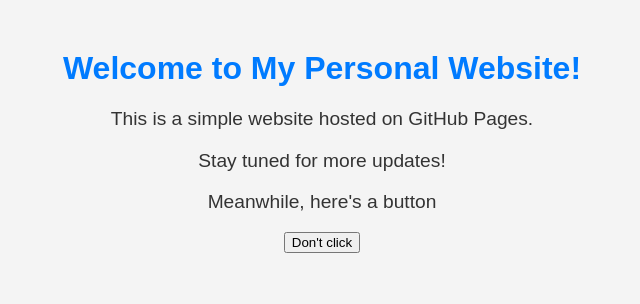
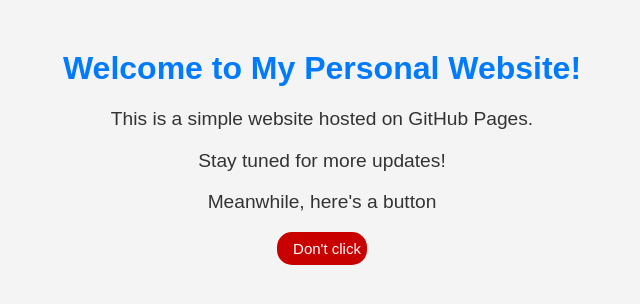
Before and after one commit to karthikvasan99/KarthikSrinivasan.github.io, a plain HTML site: page index.html in a window 1280 px wide. Shown: the whole page, without its empty margins (318-958 px from the left). Drawn offline with Linux system fonts and the light colour scheme.

Commit message:
update button

```diff
--- a/index.html
+++ b/index.html
@@ -18,6 +18,28 @@
         p {
             font-size: 1.2em;
         }
+
+        .dont-click {
+            background-color: rgb(200, 0, 0);
+            color: white;
+            border: none;
+            font-size: 15px;
+            cursor: pointer;
+            paddint-right: 16px;
+            padding-left: 16px;
+            padding-bottom: 8px;
+            padding-top: 8px;
+            border-radius: 15px;
+
+            transition:
+                background-color 0.15s,
+                box-shadow 0.15s;
+        }
+
+        .dont-click:hover {
+            background-color: red;
+            box-shadow: 5px 5px 10px rgba(0, 0, 0, 0.15)
+        }
     </style>
 </head>
 <body>
@@ -25,6 +47,6 @@
     <p>This is a simple website hosted on GitHub Pages.</p>
     <p>Stay tuned for more updates!</p>
     <p>Meanwhile, here's a button</p>
-    <button> Don't click </button>
+    <button class='dont-click'> Don't click </button>
 </body>
 </html>
```
